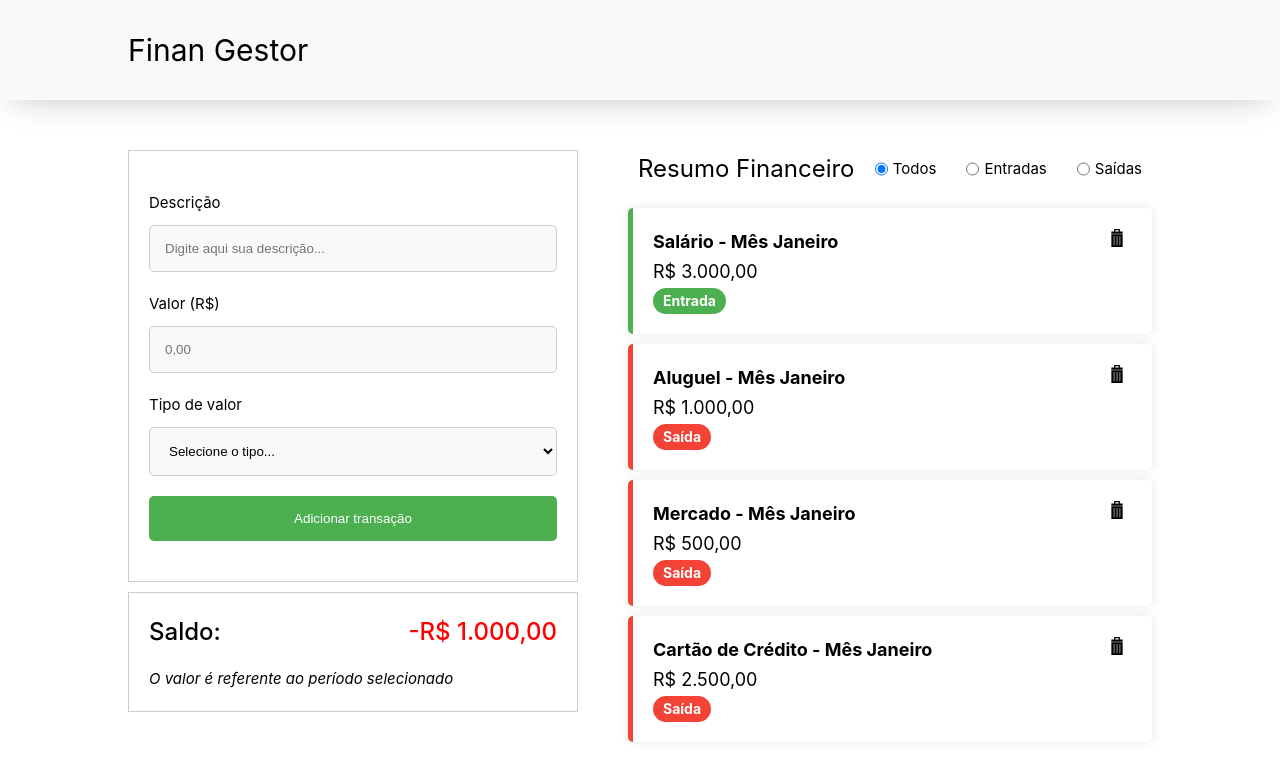
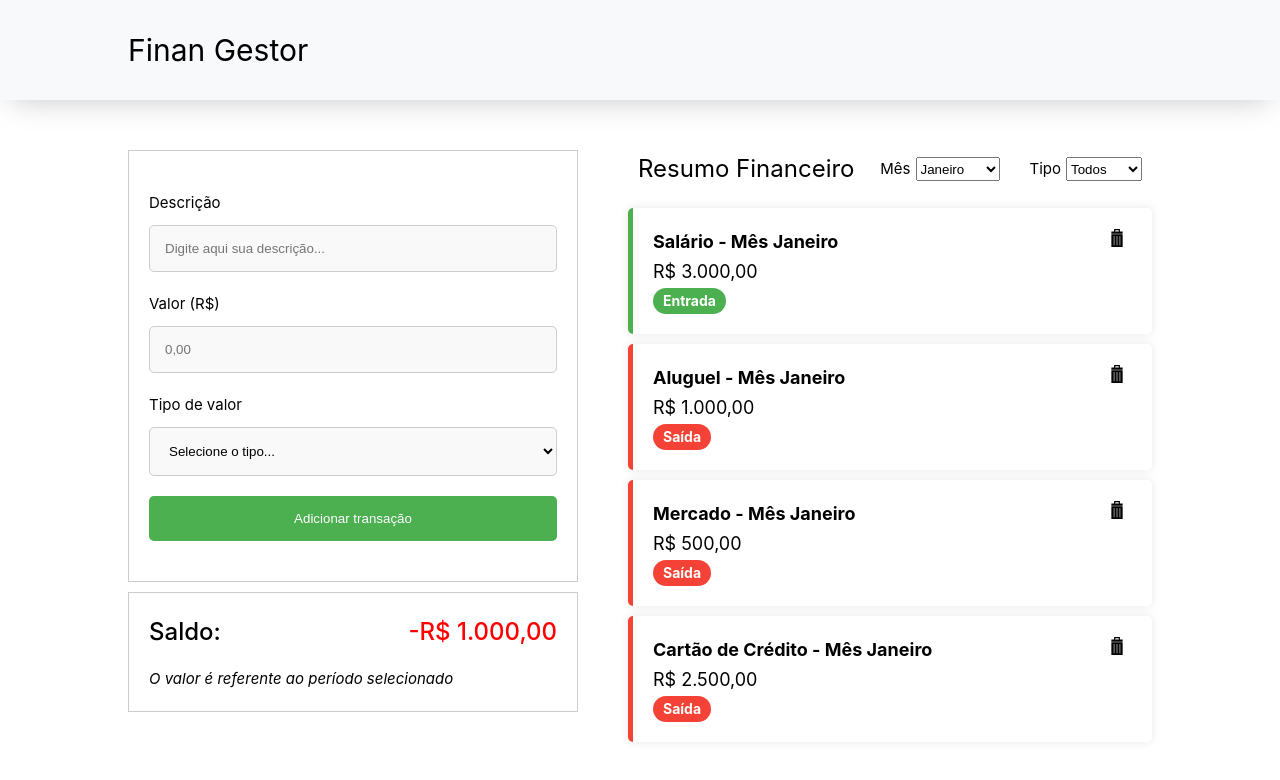
Before and after one commit to patrickcordeiro/finan-gestor, a Vue app: page / in a window 1280 px wide. Shown: the top 780 px of the page. Built offline with nearby package versions, Linux system fonts and the light colour scheme.

Commit message:
feat: Add filter transactions by month

```diff
--- a/src/components/FiltersTransaction.vue
+++ b/src/components/FiltersTransaction.vue
@@ -1,50 +1,97 @@
 <template>
   <div class="filters">
-    <div v-for="filter in filters" :key="filter.name">
-      <input
-        type="radio"
-        :id="filter.value"
-        :value="filter.value"
-        :checked="filter.checked"
-        :name="filter.value"
-        @click="($emit) => changeFilter(filter.value)"
-      />
-      <label :for="filter.value">{{ filter.name }}</label>
+    <div>
+      <label for="month-transactions-filter">Mês</label>
+      <select
+        v-model="monthSelected"
+        @change="emit('filter-changed', filters)"
+        name="month-transactions-filter"
+      >
+        <option
+          v-for="month in months"
+          :key="month.name"
+          :id="month.value"
+          :value="month.value"
+          :selected="monthSelected === month.value"
+          :name="month.value"
+        >
+          {{ month.name }}
+        </option>
+      </select>
+    </div>
+
+    <div>
+      <label for="type-transactions-filter">Tipo</label>
+      <select
+        v-model="typeSelected"
+        @change="emit('filter-changed', filters)"
+        name="type-transactions-filter"
+      >
+        <option
+          v-for="type in types"
+          :key="type.name"
+          :id="type.value"
+          :value="type.value"
+          :selected="type.selected"
+          :name="type.value"
+        >
+          {{ type.name }}
+        </option>
+      </select>
     </div>
   </div>
 </template>
 
 <script setup lang="ts">
-import { ref } from 'vue'
+import { computed, ref } from 'vue'
 
-const filters = ref([
+const typeSelected = ref('all')
+
+const actualMonth = computed(() => {
+  return new Date().toLocaleString('pt-BR', { month: 'long' })
+})
+
+const monthSelected = ref(actualMonth.value)
+
+const months = ref([
+  { name: 'Janeiro', value: 'janeiro', selected: false },
+  { name: 'Fevereiro', value: 'fevereiro', selected: false },
+  { name: 'Março', value: 'marco', selected: false },
+  { name: 'Abril', value: 'abril', selected: false },
+  { name: 'Maio', value: 'maio', selected: false },
+  { name: 'Junho', value: 'junho', selected: false },
+  { name: 'Julho', value: 'julho', selected: false },
+  { name: 'Agosto', value: 'agosto', selected: false },
+  { name: 'Setembro', value: 'setembro', selected: false },
+  { name: 'Outubro', value: 'outubro', selected: false },
+  { name: 'Novembro', value: 'novembro', selected: false },
+  { name: 'Dezembro', value: 'dezembro', selected: false },
+])
+
+const types = ref([
   {
     name: 'Todos',
     value: 'all',
-    checked: true,
+    selected: true,
   },
   {
     name: 'Entradas',
     value: 'income',
-    checked: false,
+    selected: false,
   },
   {
     name: 'Saídas',
     value: 'outcome',
-    checked: false,
+    selected: false,
   },
 ])
 
+const filters = ref({
+  type: typeSelected,
+  month: monthSelected,
+})
+
 const emit = defineEmits(['filter-changed'])
-
-const changeFilter = (selected: string) => {
-  filters.value = filters.value.map((filter) => {
-    filter.checked = filter.value === selected
-    return filter
-  })
-
-  emit('filter-changed', selected)
-}
 </script>
 
 <style>
--- a/src/components/TransactionsList.vue
+++ b/src/components/TransactionsList.vue
@@ -5,8 +5,8 @@
       <FiltersTransaction @filter-changed="changeFilterSelected" />
     </div>
 
-    <div class="without-transactions" v-if="!props.transactionList.length">
-      <p>Você ainda não possui nenhum lançamento</p>
+    <div class="without-transactions" v-if="!transactionsFiltered.length">
+      <p>Ops, nada por aqui...</p>
     </div>
 
     <div
@@ -35,20 +35,37 @@ const props = defineProps<{
   }[]
 }>()
 
-const filterSelected = ref('all')
+const typeSelected = ref('all')
+const actualMonth = computed(() => {
+  return new Date().toLocaleString('pt-BR', { month: 'long' })
+})
+
+const monthSelected = ref(actualMonth.value)
+
 const transactionsFiltered = computed(() => {
-  if (filterSelected.value === 'all') return props.transactionList
+  if (typeSelected.value === 'all') {
+    return props.transactionList.filter((transaction) => {
+      if (transaction.month.toLowerCase() === monthSelected.value) {
+        return transaction
+      }
+    })
+  }
+
+  const filterValue = typeSelected.value === 'income' ? 'Entrada' : 'Saída'
+
   return props.transactionList.filter((transaction) => {
-    const filterValue = filterSelected.value === 'income' ? 'Entrada' : 'Saída'
-
-    if (transaction.type === filterValue) {
+    if (
+      transaction.type === filterValue &&
+      transaction.month.toLowerCase() === monthSelected.value
+    ) {
       return transaction
     }
   })
 })
 
-const changeFilterSelected = (selected: string) => {
-  filterSelected.value = selected
+const changeFilterSelected = ({ type, month }: { type: string; month: string }) => {
+  typeSelected.value = type
+  monthSelected.value = month
 }
 
 const emit = defineEmits(['delete-card'])
@@ -77,6 +94,9 @@ const deleteCard = (idCard: number) => {
   }
 
   .without-transactions {
+    display: flex;
+    align-self: center;
+
     p {
       font-size: 18px;
       font-weight: bold;
```
